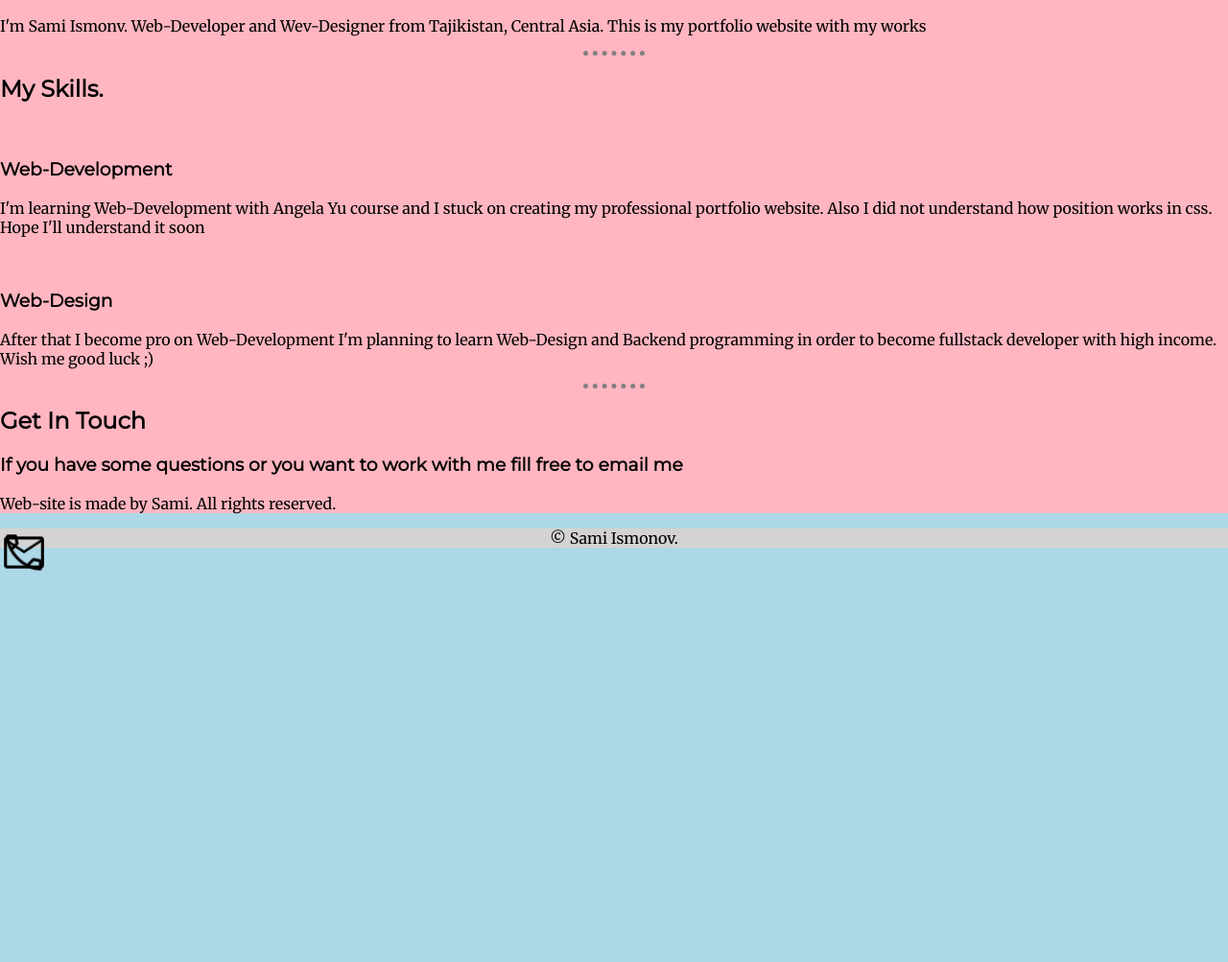
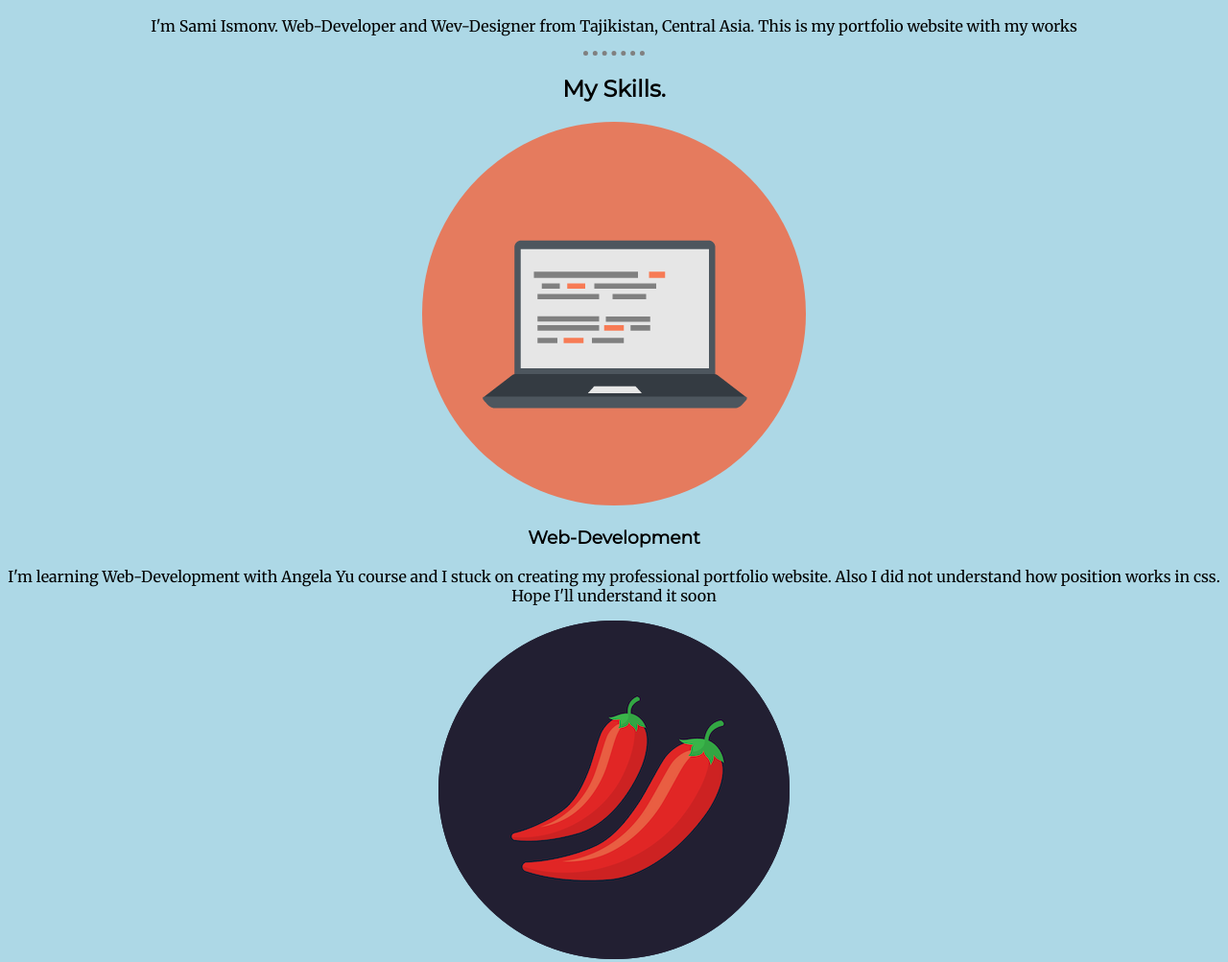
Before and after one commit to ismonov/bettercv, a plain HTML site: page index.html in a window 1280 px wide. Shown: the part 966-1969 px from the top of the page at 96% size. Before the commit the page ends 1567 px from the top, so only its background shows below. Drawn offline with Linux system fonts and the light colour scheme.

Commit message:
Add files via upload

```diff
--- a/css/styles.css
+++ b/css/styles.css
@@ -2,6 +2,7 @@ body {
   margin: 0;
   background-color: lightblue;
   font-family: 'Merriweather', serif;
+  text-align: center;
 }
 
 
@@ -37,14 +38,9 @@ hr
 }
 
 .middleContainer {
-  background-color: lightpink;
-  position: relative;
 }
 
 .bottomContainer {
-  background-color: lightgray;
-  margin: 0 0 0 0;
-  text-align: center;
 }
 
 /* Website Main Stuff*/
@@ -66,13 +62,14 @@ hr
 
 .profile_pic
 {
+  border-radius: 100%;
   height: 180px;
   width: 180px;
   margin-top: 20px;
 }
 
 .miniProfilePic {
-  margin: 10px 0 0 10px;
+  margin: 10px 90% 0 0;
   border-radius: 100%;
   height: 60px;
   width: 60px;
@@ -82,30 +79,37 @@ hr
   display: inline-block;
   height: 50px;
   width: 50px;
-  position: absolute;
+
 }
 
 .topCloud {
  position: absolute;
- right: 340px;
- bottom: 415px;
+ margin: 100px 0 0 200px;
 }
 
 .bottomCloud {
   position: absolute;
+  margin: 40px 60px 0 0;
 }
 
 .twitter {
   top: 10px;
   right: 10px;
+  position: absolute;
 }
 
 .website {
   top:10px;
   right: 60px;
+  position: absolute;
 }
 
 .linkedin {
   top: 10px;
   right: 110px;
+  position: absolute;
 }
+
+.webDev {
+  border-radius: 100%;
+}
--- a/index.html
+++ b/index.html
@@ -36,12 +36,12 @@
       <div class="skills">
         <h2>My Skills.</h2>
         <div class="skillRow">
-          <img class="" src="" alt="">
+          <img class="webDev" src="images/computer.png" alt="computer-img">
           <h3>Web-Development</h3>
           <p>I'm learning Web-Development with Angela Yu course and I stuck on creating my professional portfolio website. Also I did not understand how position works in css. Hope I'll understand it soon</p>
         </div>
         <div class="skillRow">
-          <img class="" src="" alt="">
+          <img class="" src="images/chillies.png" alt="chillies-img">
           <h3>Web-Design</h3>
           <p>After that I become pro on Web-Development I'm planning to learn Web-Design and Backend programming in order to become fullstack developer with high income. Wish me good luck ;)</p>
         </div>
@@ -51,14 +51,13 @@
         <h2>Get In Touch</h2>
         <h3>If you have some questions or you want to work with me fill free to email me</h3>
         <p>Web-site is made by Sami. All rights reserved.</p>
-        <a class="btn" href="mailto:name@email.com"> <img class="icons" src="images/email.png" alt="email-icon"> </a>
-        <a class="btn" href="tel: +992880180014"> <img class="icons" src="images/phone.png" alt=""> </a>
+
       </div>
     </div>
 
-    <div class="bottomContainer">
-      <p>© Sami Ismonov.</p>
-    </div>
+    <p>© Sami Ismonov.</p>
+    <a class="btn" href="mailto:name@email.com"> <img class="icons" src="images/email.png" alt="email-icon"> </a>
+    <a class="btn" href="tel: +992880180014"> <img class="icons" src="images/phone.png" alt="phone-icon"> </a>
 
   </body>
 </html>
```
